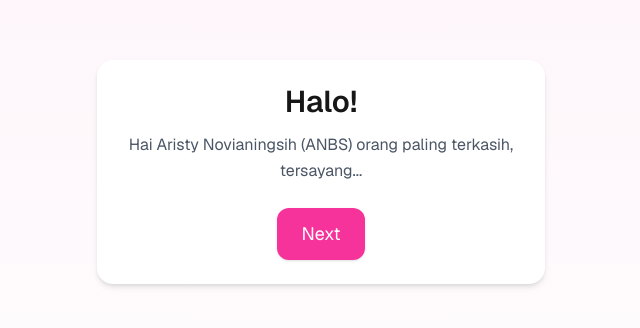
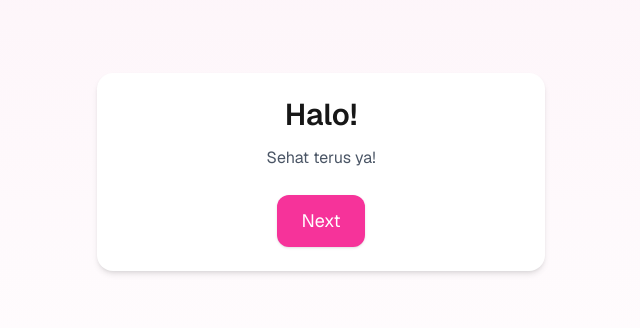
Before and after one commit to nonaana111192-max/Birthday, a Next.js app: page / in a window 1280 px wide. Shown: the part 228-556 px from the top of the page, without its empty margins (319-959 px from the left). Built offline with nearby package versions, Linux system fonts and the light colour scheme.

Commit message:
Update StageOne.js

```diff
--- a/app/components/StageOne.js
+++ b/app/components/StageOne.js
@@ -11,9 +11,7 @@ export default function StageOne({ next }) {
     >
       <h1 className="text-3xl font-semibold mb-3">Halo!</h1>
       <p className="text-gray-600 leading-relaxed">
-       Hai Aristy Novianingsih
-        (ANBS)
-        orang paling terkasih, tersayang...
+       Sehat terus ya!
       </p>
 
       <button
```
